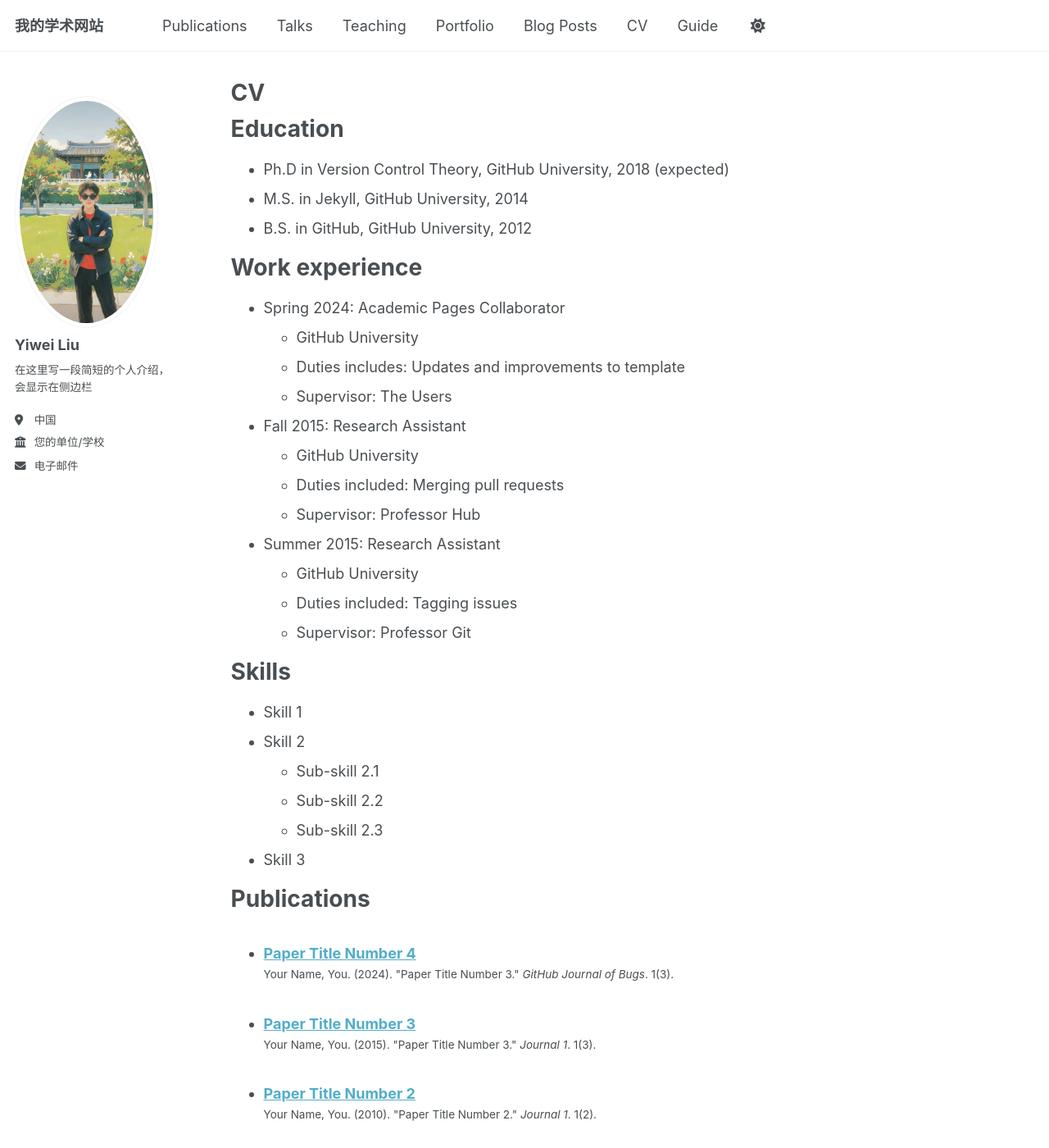
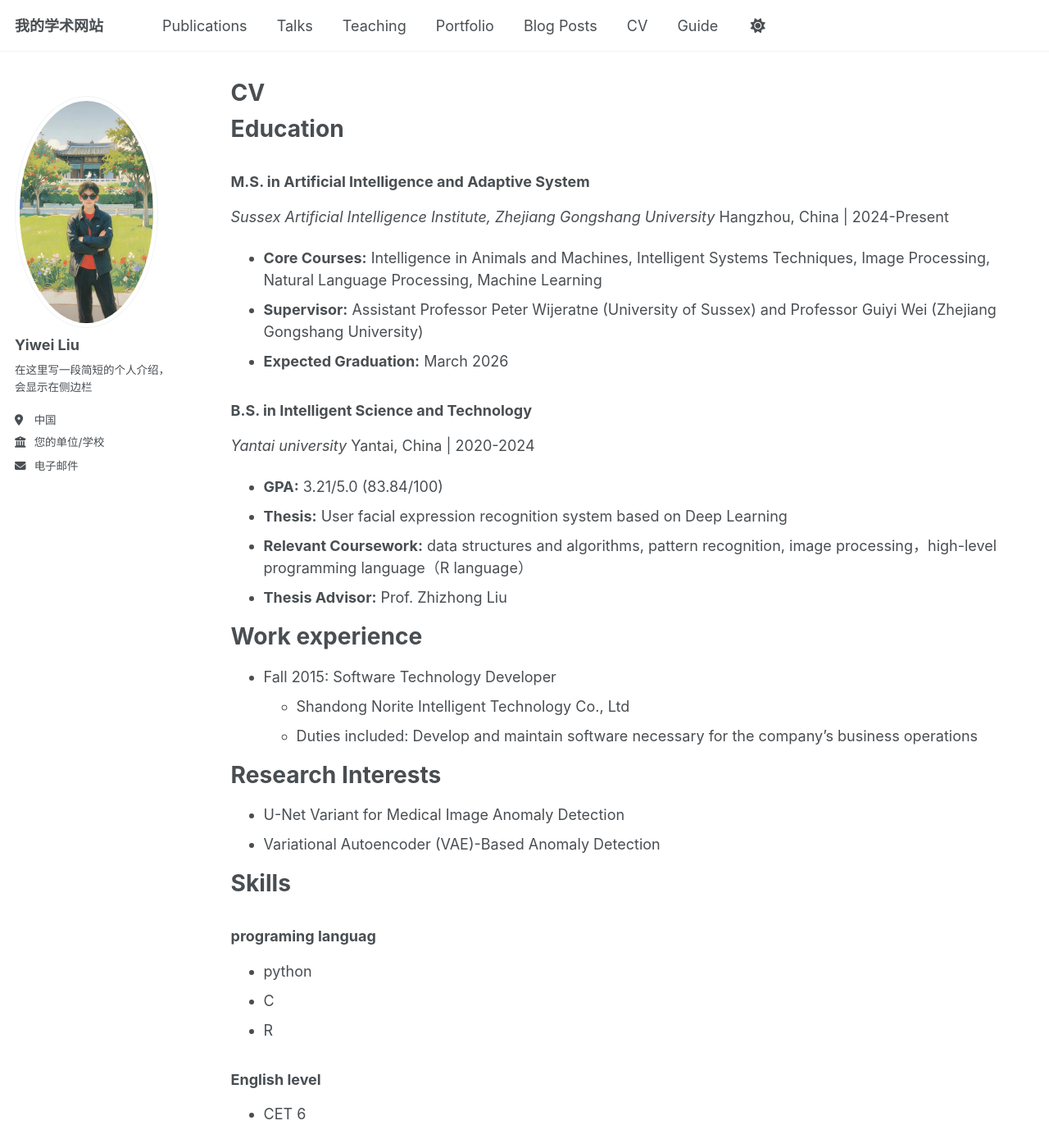
Before and after one commit to lywlywlywlywlyw/lywlywlywlywlyw.github.io, a Jekyll site: the page built from _pages/cv.md, in a window 1280 px wide and 1400 px high. Shown: the whole window at 82% size. Built offline with Jekyll 4.4.1, drawn with Linux system fonts in a browser that asks for light colours; some of the changed text lies outside the part shown.

Commit message:
Add files via upload

```diff
--- a/_pages/cv.md
+++ b/_pages/cv.md
@@ -6,59 +6,69 @@ author_profile: true
 redirect_from:
   - /resume
 ---
-
 {% include base_path %}
 
 Education
-======
-* Ph.D in Version Control Theory, GitHub University, 2018 (expected)
-* M.S. in Jekyll, GitHub University, 2014
-* B.S. in GitHub, GitHub University, 2012
+=========
+
+### M.S. in Artificial Intelligence and Adaptive System
+
+*Sussex Artificial Intelligence Institute, Zhejiang Gongshang University*
+Hangzhou, China | 2024-Present
+
+* **Core Courses:** Intelligence in Animals and Machines, Intelligent Systems Techniques, Image Processing, Natural Language Processing, Machine Learning
+* **Supervisor:** Assistant Professor Peter Wijeratne (University of Sussex) and Professor Guiyi Wei (Zhejiang Gongshang University)
+* **Expected Graduation:** March 2026
+
+### B.S. in Intelligent Science and Technology
+
+*Yantai  university*
+Yantai, China | 2020-2024
+
+* **GPA:** 3.21/5.0 (83.84/100)
+* **Thesis:** User facial expression recognition system based on Deep Learning
+* **Relevant Coursework:** data structures and algorithms, pattern recognition, image processing，high-level programming language（R language）
+* **Thesis Advisor:** Prof. Zhizhong Liu
 
 Work experience
-======
-* Spring 2024: Academic Pages Collaborator
-  * GitHub University
-  * Duties includes: Updates and improvements to template
-  * Supervisor: The Users
+===============
 
-* Fall 2015: Research Assistant
-  * GitHub University
-  * Duties included: Merging pull requests
-  * Supervisor: Professor Hub
+* Fall 2015: Software Technology Developer
+  * Shandong Norite Intelligent Technology Co., Ltd
+  * Duties included: Develop and maintain software necessary for the company's business operations
 
-* Summer 2015: Research Assistant
-  * GitHub University
-  * Duties included: Tagging issues
-  * Supervisor: Professor Git
+# Research Interests
+
+* U-Net Variant for Medical Image Anomaly Detection
+* Variational Autoencoder (VAE)-Based Anomaly Detection
 
 Skills
 ======
-* Skill 1
-* Skill 2
-  * Sub-skill 2.1
-  * Sub-skill 2.2
-  * Sub-skill 2.3
-* Skill 3
+
+### programing languag
+
+* python
+* C
+* R
+
+### English level
+
+* CET  6
+
+### AI & Machine Learning
+
+* **Frameworks:** PyTorch
+* **Areas:** Computer Vision, Deep Learning
+* **Techniques:** CNNs, Attention Mechanisms, Transfer Learning
+
+### Data Analysis
+
+* **Libraries:** NumPy, Pandas, SciPy
+* **Visualization:** Matplotlib, Seaborn, Plotly
 
 Publications
-======
-  <ul>{% for post in site.publications reversed %}
+============
+
+<ul>{% for post in site.publications reversed %}
     {% include archive-single-cv.html %}
   {% endfor %}</ul>
-
-Talks
-======
-  <ul>{% for post in site.talks reversed %}
-    {% include archive-single-talk-cv.html  %}
-  {% endfor %}</ul>
-
-Teaching
-======
-  <ul>{% for post in site.teaching reversed %}
-    {% include archive-single-cv.html %}
-  {% endfor %}</ul>
-
-Service and leadership
-======
-* Currently signed in to 43 different slack teams
```
